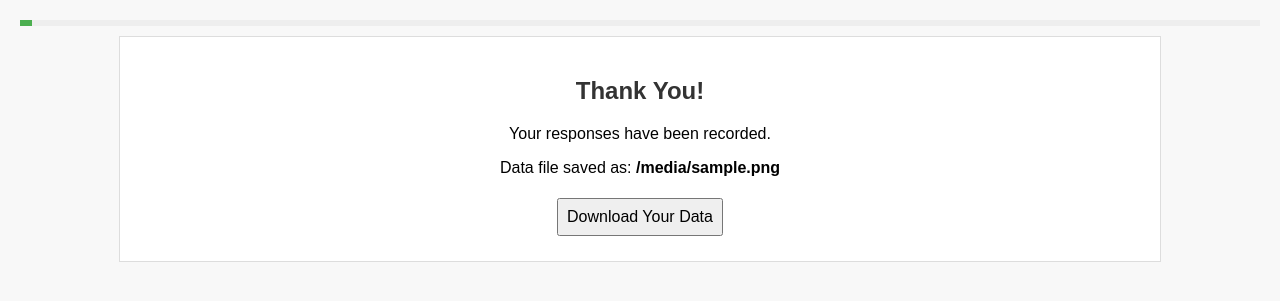
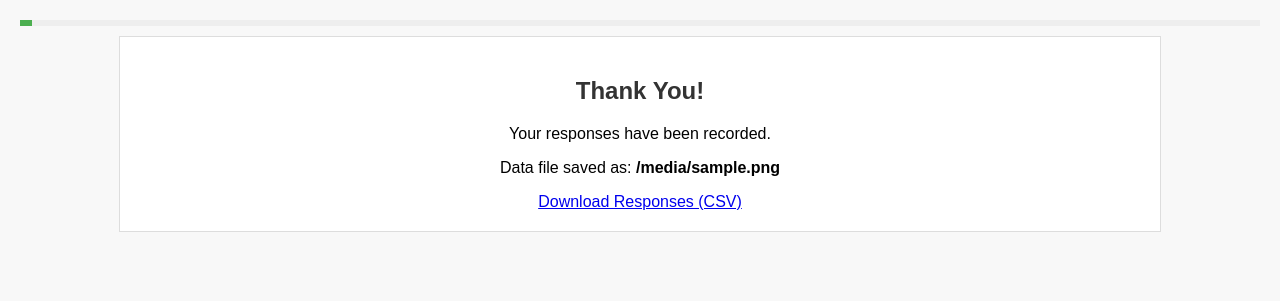
Before and after one commit to AnastasiiaBalukova/eng-exp, a Flask app: template templates/submit.html in a window 1280 px wide. Shown: the top 301 px of the page. Run offline with Flask 3, Linux system fonts and the light colour scheme; the template is opened without the code that fills it: most values are stand-ins (such as "Sample title", 1, 10 or a date in 2020).

Commit message:
change in data downloading

```diff
--- a/app.py
+++ b/app.py
@@ -1755,8 +1755,27 @@ def submit():
     return render_template('submit.html', filename=filename)
 
 @app.route('/download/<filename>')
-def download_file(filename):
-    return send_from_directory('autosaves', filename, as_attachment=True)
+def download():
+    responses = session.get('responses', [])
+    if not responses:
+        return "No data to download."
+
+    # Save as CSV-like structure in memory
+    output = io.StringIO()
+    headers = set()
+    for response in responses:
+        headers.update(response.keys())
+    headers = sorted(headers)
+    output.write(",".join(headers) + "\n")
+    for response in responses:
+        row = [str(response.get(h, "")) for h in headers]
+        output.write(",".join(row) + "\n")
+    output.seek(0)
+
+    return send_file(io.BytesIO(output.getvalue().encode('utf-8')),
+                     mimetype='text/csv',
+                     as_attachment=True,
+                     download_name='responses.csv')
 
 
 if __name__ == '__main__':
--- a/templates/submit.html
+++ b/templates/submit.html
@@ -3,7 +3,5 @@
 <h2>Thank You!</h2>
 <p>Your responses have been recorded.</p>
 <p>Data file saved as: <strong>{{ filename }}</strong></p>
-<a href="{{ url_for('download_file', filename=filename) }}" download>
-    <button>Download Your Data</button>
-</a>
+<a class="button" href="{{ url_for('download') }}">Download Responses (CSV)</a>
 {% endblock %}
```
